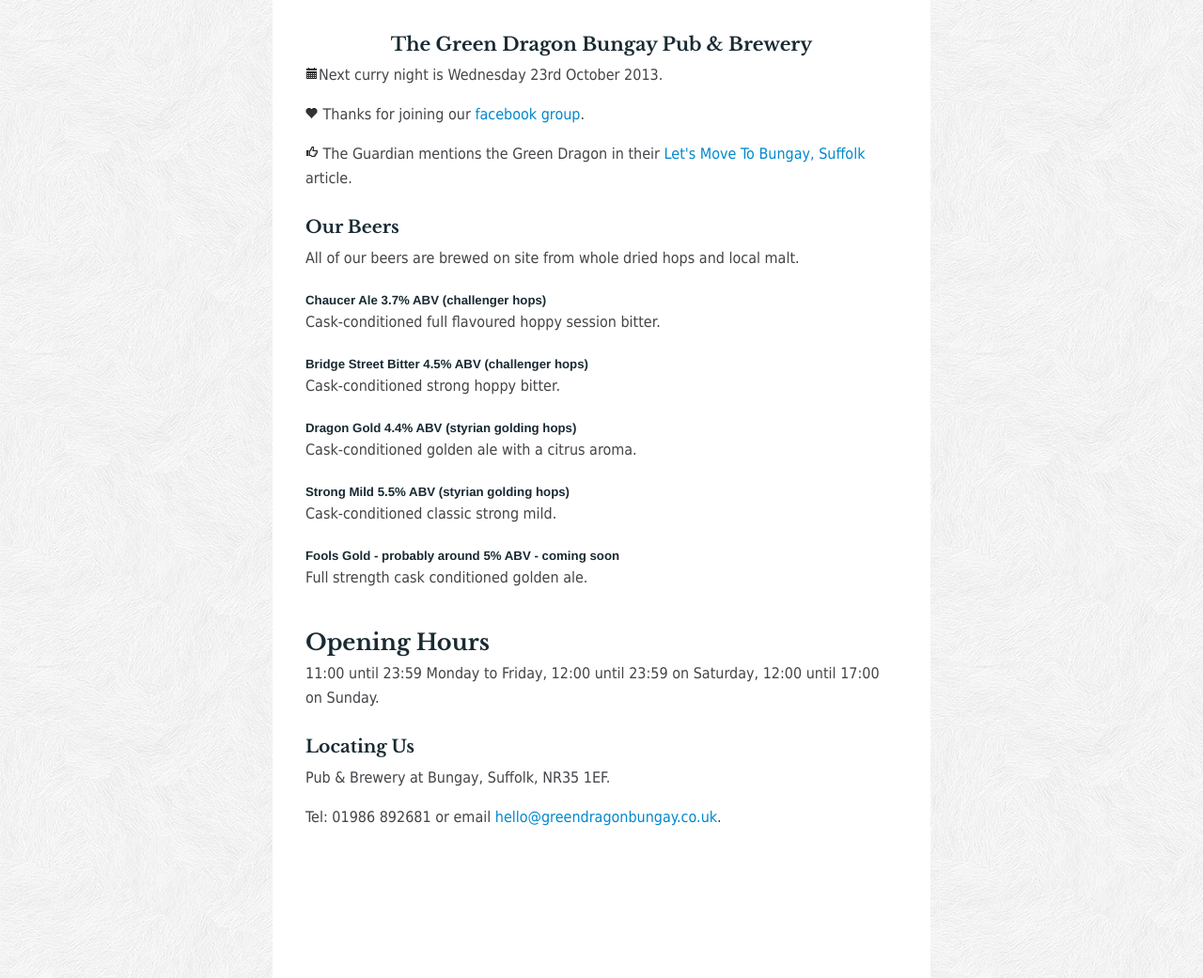
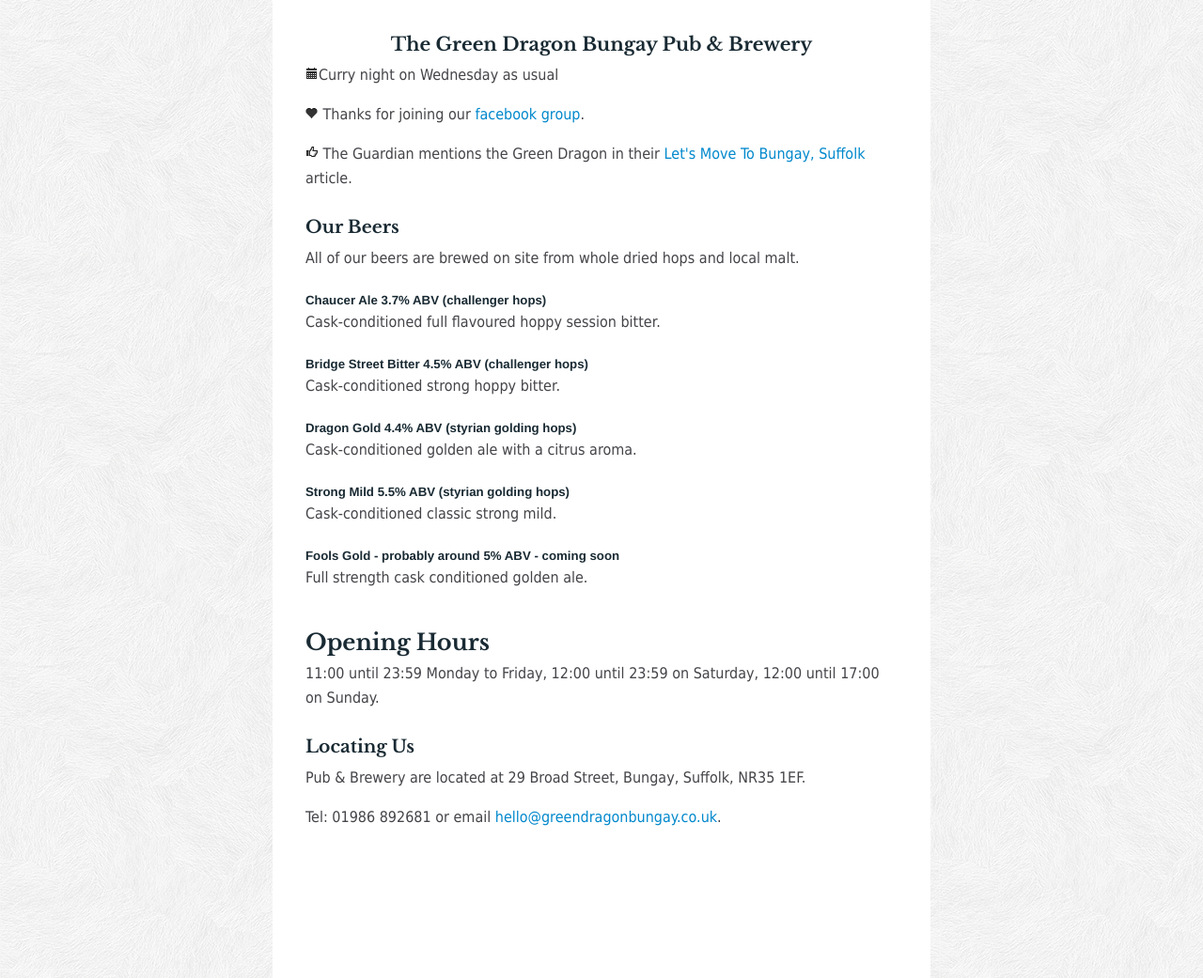
Before and after one commit to euoia/greendragonbungay.co.uk, a plain HTML site: page index.html in a window 1280 px wide. Shown: the part 300-1341 px from the top of the page at 94% size. Drawn offline with nearby package versions, Linux system fonts and the light colour scheme; grey boxes are pictures that could not be loaded; a web font is replaced by a local one.

Commit message:
updating curry night

```diff
--- a/index.html
+++ b/index.html
@@ -73,7 +73,7 @@
 
             <div class="main wrapper clearfix">
                 <article>
-					<p><i class="icon-calendar"></i>Next curry night is Wednesday 23rd October 2013.</p>
+					<p><i class="icon-calendar"></i>Curry night on Wednesday as usual</p>
 					<p><i class="icon-heart"></i> Thanks for joining our <a href="http://www.facebook.com/groups/7147703686/">facebook group</a>.</p>
 					<p><i class="icon-thumbs-up"></i> The Guardian mentions the Green Dragon in their <a href="http://www.guardian.co.uk/money/2013/mar/01/lets-move-to-bungay-suffolk">Let's Move To Bungay, Suffolk</a> article.</p>
 
@@ -102,7 +102,7 @@
 					<p>11:00 until 23:59 Monday to Friday, 12:00 until 23:59 on Saturday, 12:00 until 17:00 on Sunday.</p>
 
 					<h3>Locating Us</h3>
-					<p>Pub &amp; Brewery at Bungay, Suffolk, NR35 1EF.</p>
+					<p>Pub &amp; Brewery are located at 29 Broad Street, Bungay, Suffolk, NR35 1EF.</p>
 					<p>Tel: 01986 892681 or email <a href="mailto:hello@greendragonbungay.co.uk">hello@greendragonbungay.co.uk</a>.</p>
 					<iframe height="350" frameborder="0" scrolling="no" marginheight="0" marginwidth="0" src="https://maps.google.ca/maps?hl=en&amp;ie=UTF8&amp;q=green+dragon+bungay+%2229+broad%22&amp;fb=1&amp;gl=ca&amp;hq=green+dragon+bungay+%2229+broad%22&amp;cid=0,0,17044021032358677350&amp;ll=52.457779,1.435097&amp;spn=0.006295,0.006295&amp;t=m&amp;output=embed"></iframe><br /><small><a href="https://maps.google.ca/maps?hl=en&amp;ie=UTF8&amp;q=green+dragon+bungay+%2229+broad%22&amp;fb=1&amp;gl=ca&amp;hq=green+dragon+bungay+%2229+broad%22&amp;cid=0,0,17044021032358677350&amp;ll=52.457779,1.435097&amp;spn=0.006295,0.006295&amp;t=m&amp;source=embed" style="color:#0000FF;text-align:left">View Larger Map</a></small>
 
```
